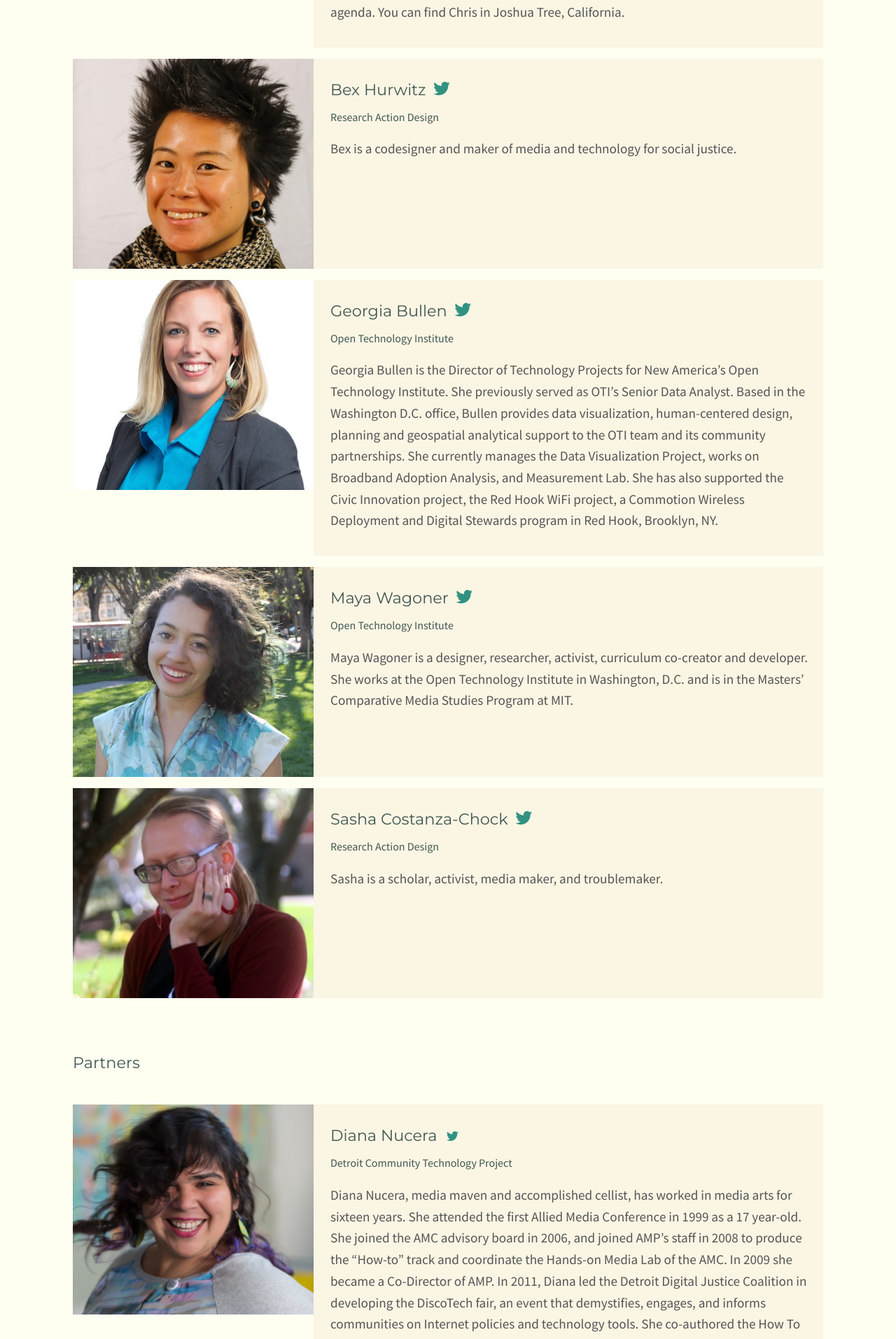
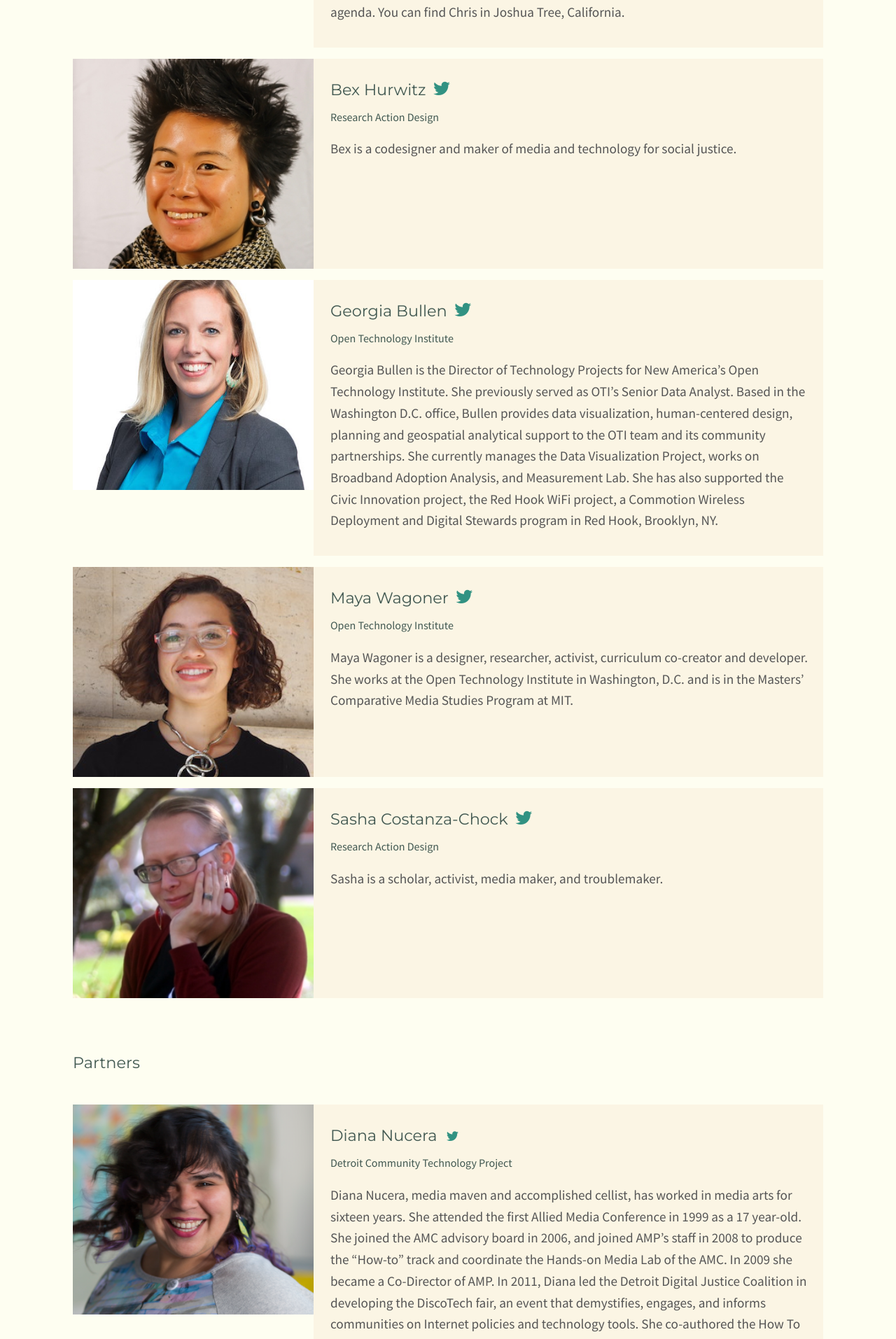
Before and after one commit to opentechinstitute/tech-for-social-justice, a Jekyll site: the page built from about.markdown, in a window 1280 px wide. Shown: the part 2757-4670 px from the top of the page at 70% size. Built offline with Jekyll 4.4.1, drawn with Linux system fonts in a browser that asks for light colours; nearby versions of some CDN libraries.

Commit message:
updated maya's pic

```diff
--- a/_people/maya-wagoner.markdown
+++ b/_people/maya-wagoner.markdown
@@ -2,7 +2,7 @@
 title: Maya Wagoner
 date: 2017-02-10 23:24:00 Z
 position: 13
-photo: "/uploads/IMG_1899%20square.jpg"
+photo: "/uploads/maya-icelab.JPG"
 twitter: mayawagon
 role: core
 organization: Open Technology Institute
```
Also changed, not shown: _uploads/maya-icelab.JPG (added).
